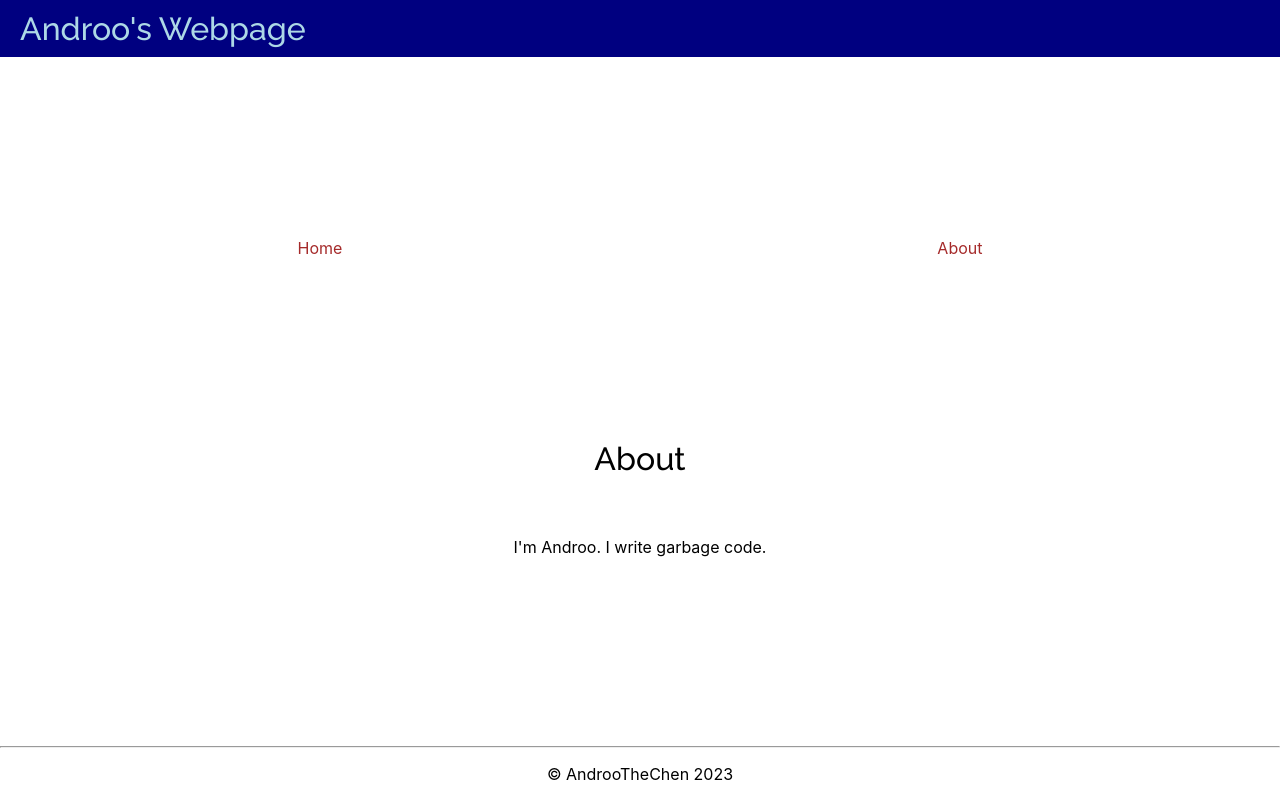
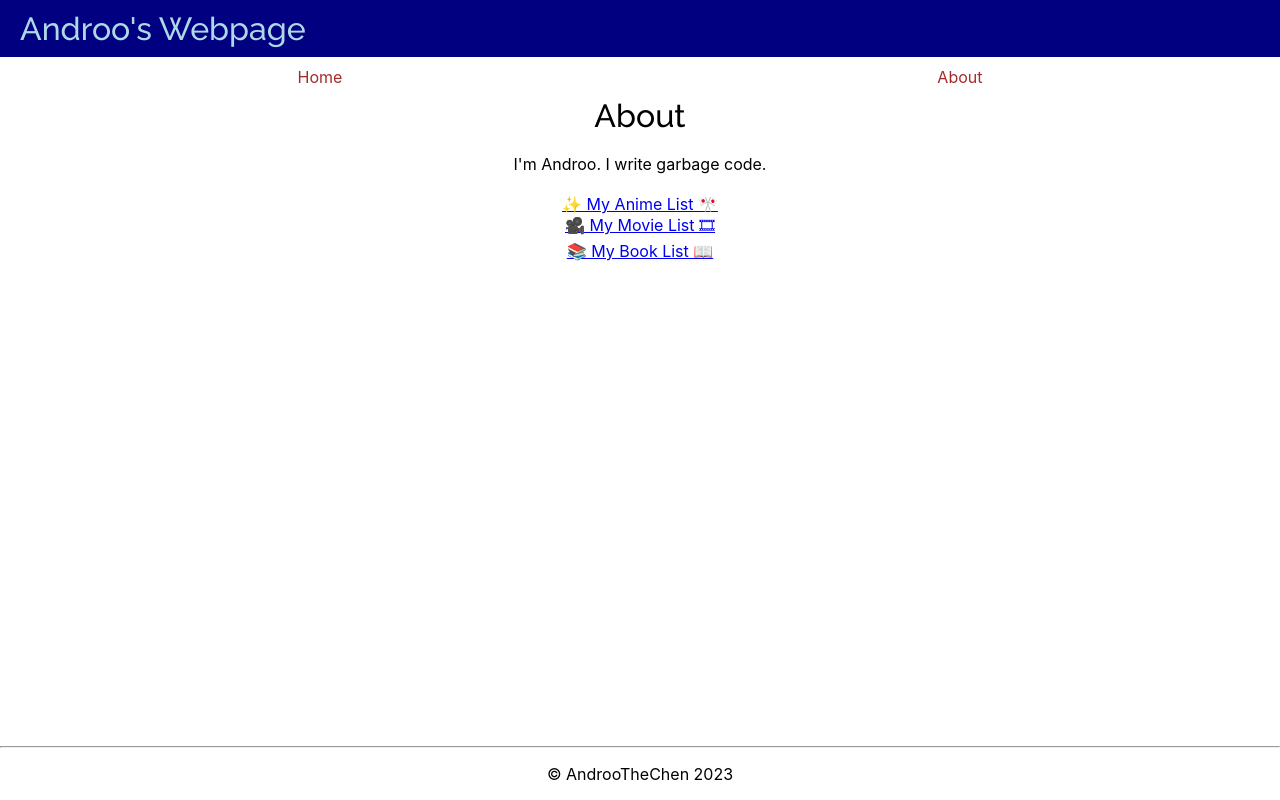
Before and after one commit to AndrooTheChen/androo-site, a React (Create React App) app: page /#/about in a window 1280 px wide. Built offline with nearby package versions, Linux system fonts and the light colour scheme.

Commit message:
fix about

```diff
--- a/src/components/components.css
+++ b/src/components/components.css
@@ -12,19 +12,25 @@ h1 {
 .layout {
     display: flex;
     flex-direction: column;
-    justify-content: space-between;
     min-height: 100vh;
+}
+
+.layout-content {
+    flex: 1;
 }
 
 .header {
     background: navy;
     color: lightblue;
     padding: 10px 20px;
+    margin: 0;
 }
 
 .navbar {
     display: flex;
     justify-content: space-around;
+    margin: 0;
+    padding: 10px 0;
 }
 
 .footer {
--- a/src/components/layout.js
+++ b/src/components/layout.js
@@ -10,7 +10,7 @@ const Layout = ({children}) => {
         <div className="layout">
             <Header />
             <Navbar />
-            <div>{children}</div>
+            <div className="layout-content">{children}</div>
             <Footer />
         </div>
     )
--- a/src/pages.json
+++ b/src/pages.json
@@ -1 +1 @@
-[{"content":"<br>\r\nI'm Androo. I write garbage code.\r\n<br>"}]
+[{"content":"I'm Androo. I write garbage code.\r\n<br>\r\n<br>\r\n<a href=\"https://myanimelist.net/animelist/VonSchweetz24?status=2\">✨ My Anime List 🎌</a>\r\n<br>\r\n<a href=\"https://www.imdb.com/user/ur195526256/watchlist?ref_=ext_shr_lnk\">🎥 My Movie List 🎞</a>\r\n<br>\r\n<a href=\"https://www.goodreads.com/review/list/148654979-andrew-chen?shelf=read\">📚 My Book List 📖</a>\r\n<br>"}]
--- a/src/pages/about.js
+++ b/src/pages/about.js
@@ -10,7 +10,7 @@ const About = () => {
     return (
         <div>
             <Layout>
-                <h1 style={{textAlign: `center`, marginBottom: `40px`}}>About</h1>
+                <h1 style={{textAlign: `center`, marginBottom: `20px`}}>About</h1>
                 <div className="page-content">
                     <ReactMarkdown rehypePlugins={[rehypeRaw]}>{aboutText[0].content}</ReactMarkdown>
                 </div>
```
Also changed, not shown: src/pages/content/about.md (+7 -1 lines), src/posts.json (+1 -1 lines), 1 other file (tests, documents, lock files or other folders).
